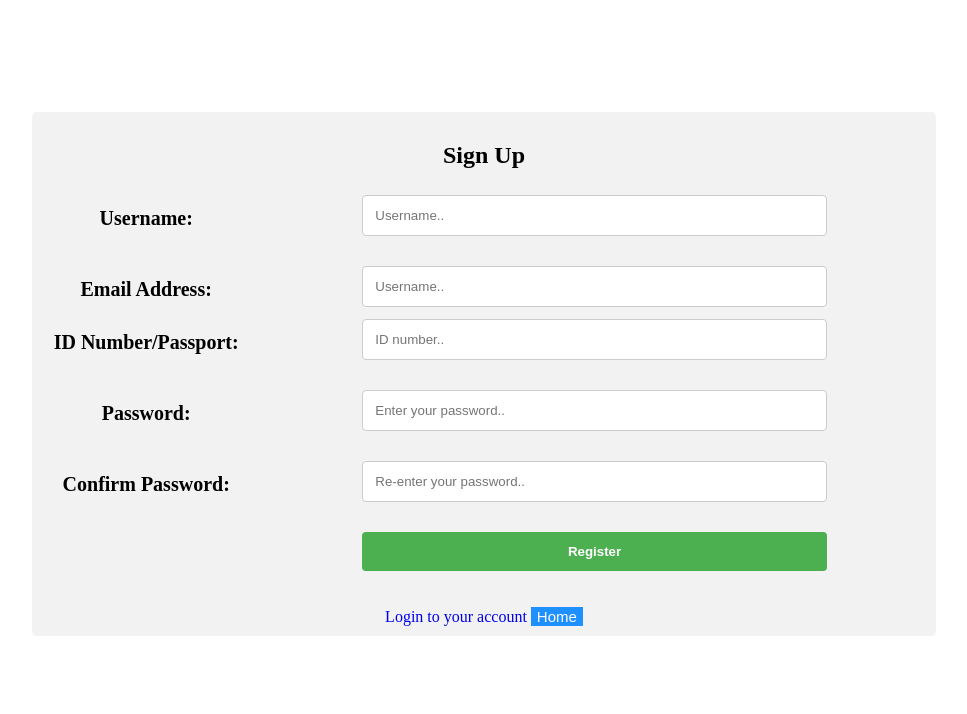
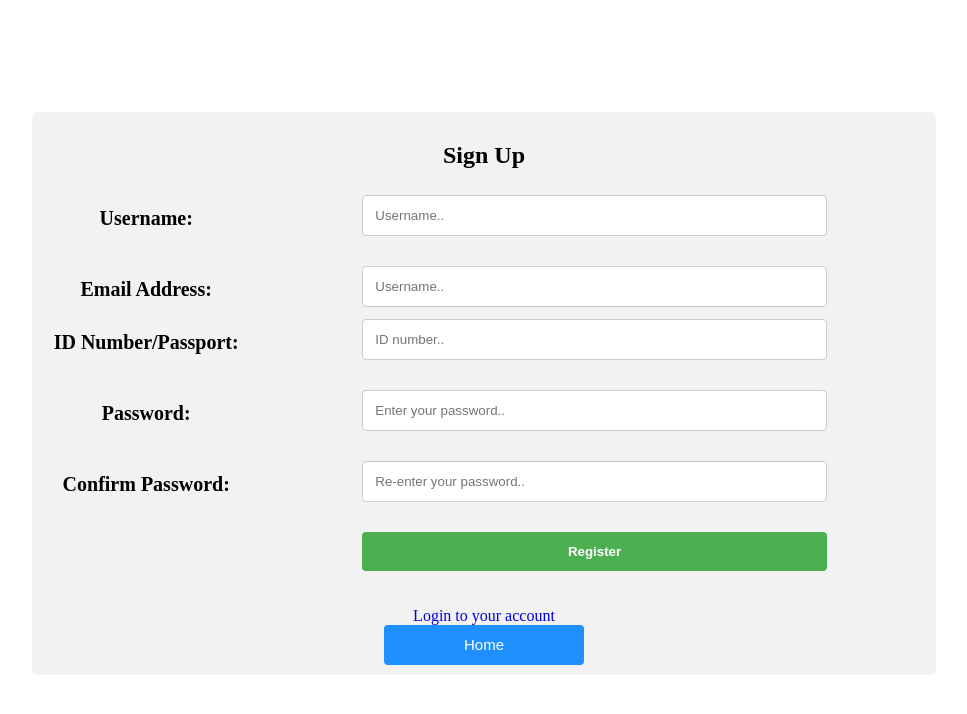
Before and after one commit to wensjuma/Politico, a plain HTML site: page UI/account/signup.html in a window 1280 px wide. Shown: the whole page, without its empty margins (156-1123 px from the left). Drawn offline with Linux system fonts and the light colour scheme.

Commit message:
Update signup.html

```diff
--- a/UI/account/signup.html
+++ b/UI/account/signup.html
@@ -13,6 +13,9 @@
     }
     .btn{
     background-color:dodgerblue;
+        border-radius:4px;
+        width:200px;
+        height:40px;
     }
 </style>
 <body>
@@ -75,7 +78,7 @@
                       </div>
             </form>
             <br><br>
-            <a href="login.html" style="text-decoration:none">Login to your account</a>
+            <a href="login.html" style="text-decoration:none">Login to your account</a><br>
             <a href="../index.html"><button class="btn">Home</button></a>
           </div>
        </center>
```
